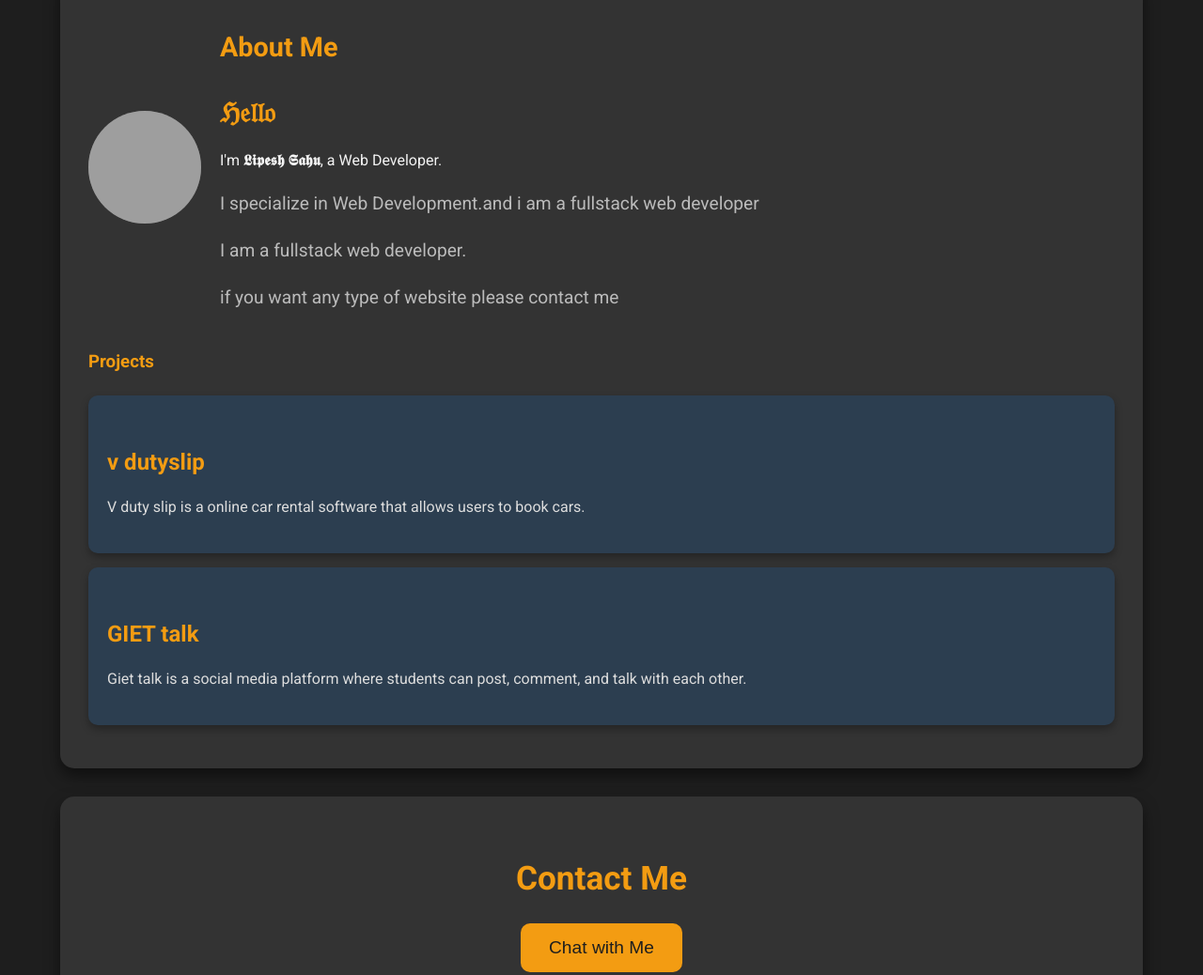
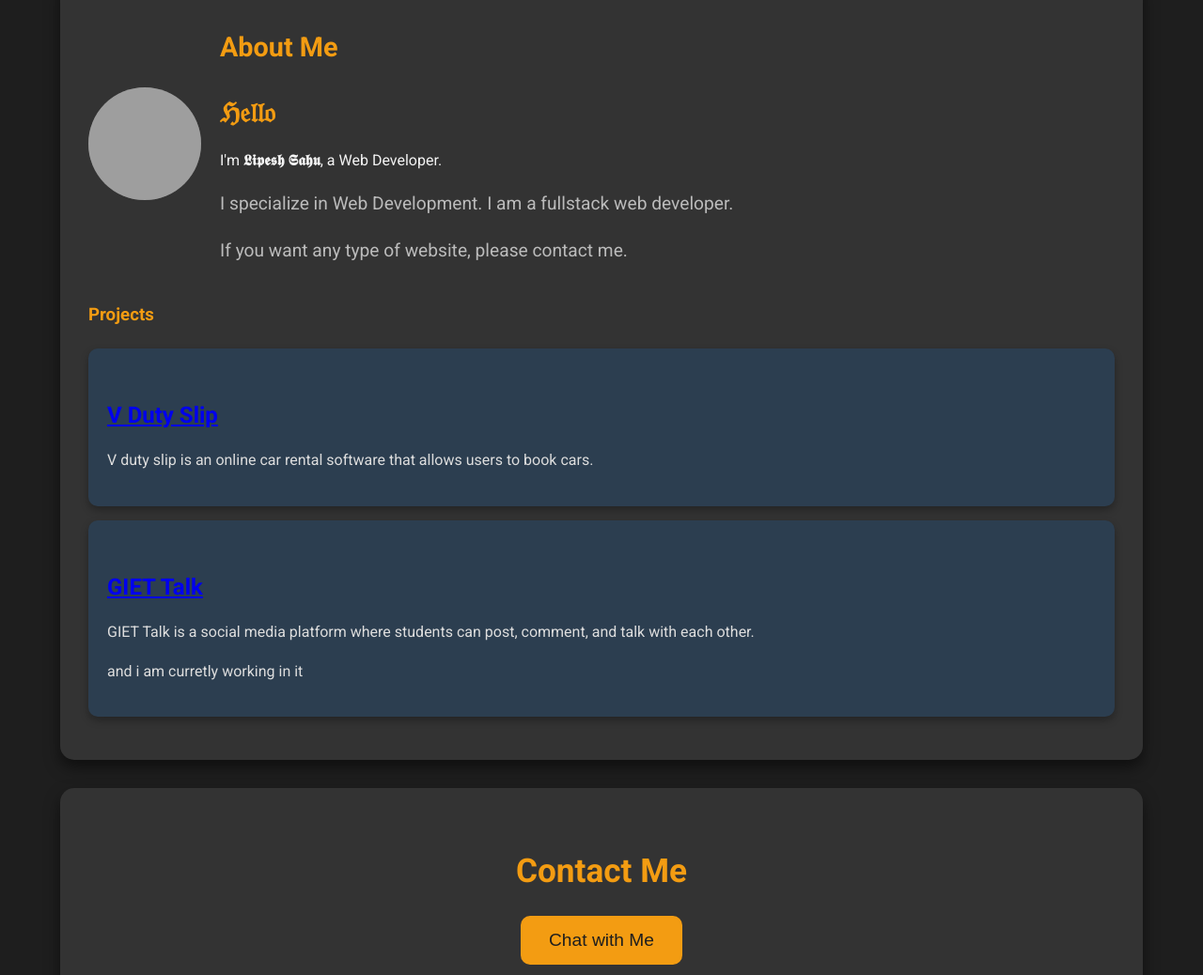
Before and after one commit to mayang669/profile, a plain HTML site: page index.html in a window 1280 px wide. Shown: the part 284-1322 px from the top of the page at 94% size. Drawn offline with Linux system fonts and the light colour scheme; grey boxes are pictures that could not be loaded.

Commit message:
added index.html

```diff
--- a/index.html
+++ b/index.html
@@ -3,7 +3,7 @@
 <head>
     <meta charset="UTF-8">
     <meta name="viewport" content="width=device-width, initial-scale=1.0">
-    <title>My portfolio</title>
+    <title>My Portfolio</title>
     <link rel="stylesheet" href="styles.css">
     <link href="https://fonts.googleapis.com/css2?family=Roboto:wght@400;700&display=swap" rel="stylesheet">
     <link rel="stylesheet" href="https://cdnjs.cloudflare.com/ajax/libs/font-awesome/5.15.3/css/all.min.css">
@@ -27,20 +27,20 @@
                         <div class="profile-info">
                             <h2>About Me</h2>
                             <p><h2>ℌ𝔢𝔩𝔩𝔬</h2>  I'm <b>𝕷𝖎𝖕𝖊𝖘𝖍 𝕾𝖆𝖍𝖚</b>, a Web Developer.</p>
-                            <p>I specialize in Web Development.and i am a fullstack web developer</p>
-                           <p>I am a fullstack web developer.</p>
-                            <p>if you want any type of website please contact me</p>
+                            <p>I specialize in Web Development. I am a fullstack web developer.</p>
+                            <p>If you want any type of website, please contact me.</p>
                         </div>
                     </div>
                     <h3>Projects</h3>
                     <ul class="projects">
                         <li>
-                            <h4>v dutyslip</h4>
-                            <p>V duty slip is a online car rental software that allows users to book cars.</p>
+                            <h4><a href="https://vdutyslip.com" target="_blank">V Duty Slip</a></h4>
+                            <p>V duty slip is an online car rental software that allows users to book cars.</p>
                         </li>
                         <li>
-                            <h4>GIET talk</h4>
-                            <p>Giet talk is a social media platform where students can post, comment, and talk with each other.</p>
+                            <h4><a href="https://giettalk.example.com" target="_blank">GIET Talk</a></h4>
+                            <p>GIET Talk is a social media platform where students can post, comment, and talk with each other.</p>
+                            <p>and i am curretly working in it</p>
                         </li>
                         <!-- Add more projects as needed -->
                     </ul>
@@ -49,12 +49,14 @@
             <section class="contact">
                 <div class="card">
                     <h2>Contact Me</h2>
-                    <button id="chat-button">Chat with Me</button>
+                    <a href="https://wa.me/918455070959" target="_blank">
+                        <button id="chat-button">Chat with Me</button>
+                    </a>
                     <div class="social-icons">
-                        <a href="https://wa.me/[+91 8455070959]" target="_blank" class="icon whatsapp">
+                        <a href="https://wa.me/918455070959" target="_blank" class="icon whatsapp">
                             <img src="icons8-whatsapp-64.png" alt="WhatsApp">
                         </a>
-                        <a href="https://instagram.com/[ma_ya_ng_6_6_6]" target="_blank" class="icon instagram">
+                        <a href="https://instagram.com/ma_ya_ng_6_6_6" target="_blank" class="icon instagram">
                             <img src="icons8-instagram-64.png" alt="Instagram">
                         </a>
                     </div>
```
